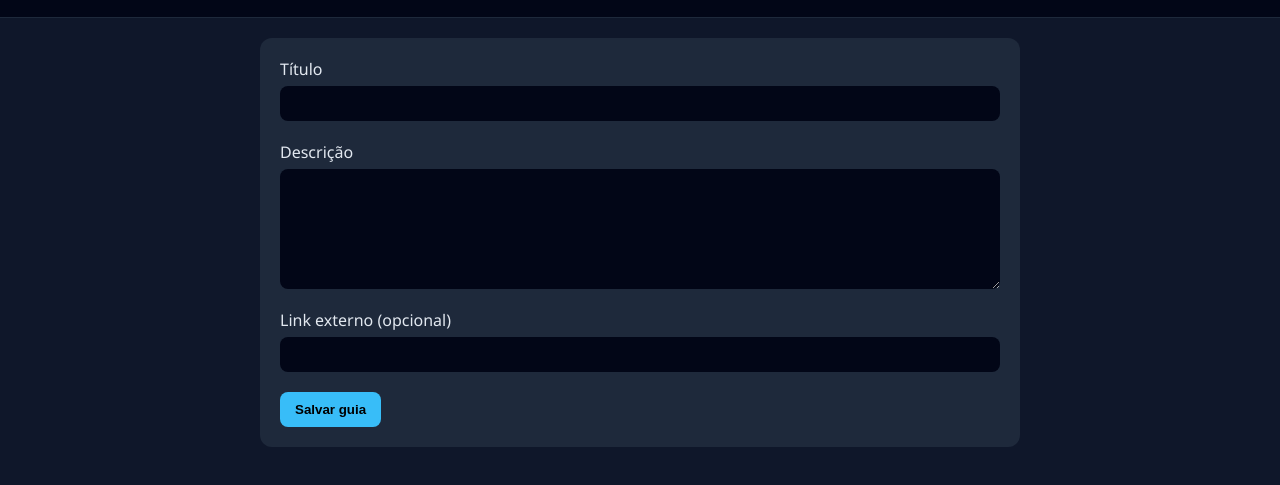
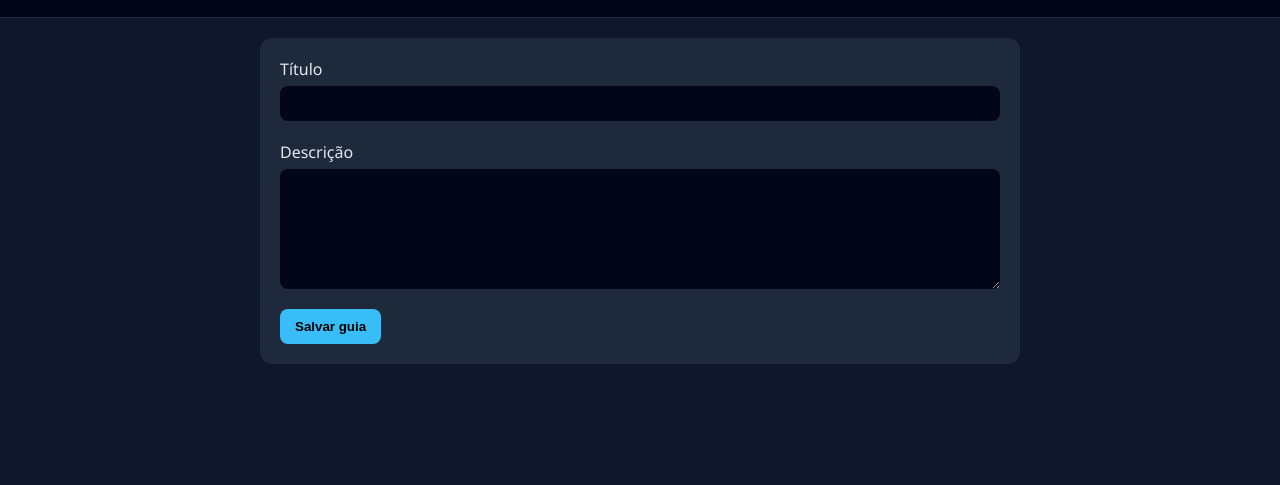
Before and after one commit to Fillipe143/wexp, a plain HTML site: page src/main/resources/static/pages/guideForm/create-guide.html in a window 1280 px wide. Shown: the part 109-594 px from the top of the page. Drawn offline with Linux system fonts and the light colour scheme.

Commit message:
Remove campo de link no formulário de guia

```diff
--- a/src/main/resources/static/pages/guideForm/create-guide.html
+++ b/src/main/resources/static/pages/guideForm/create-guide.html
@@ -32,11 +32,6 @@
           <textarea id="description" required></textarea>
         </div>
 
-        <div class="form-group">
-          <label>Link externo (opcional)</label>
-          <input type="url" id="url" />
-        </div>
-
         <button type="submit" class="primary-btn">Salvar guia</button>
       </form>
     </main>
--- a/src/main/resources/static/pages/guideForm/create-guide.js
+++ b/src/main/resources/static/pages/guideForm/create-guide.js
@@ -13,7 +13,6 @@ window.onload = () => {
 
     const title = document.getElementById("title").value;
     const description = document.getElementById("description").value;
-    const url = document.getElementById("url").value;
 
     const storage = JSON.parse(localStorage.getItem("guides")) || {};
 
@@ -28,7 +27,6 @@ window.onload = () => {
     storage[gameId][achievement].push({
       title,
       description,
-      url,
       createdAt: Date.now(),
     });
 
```
